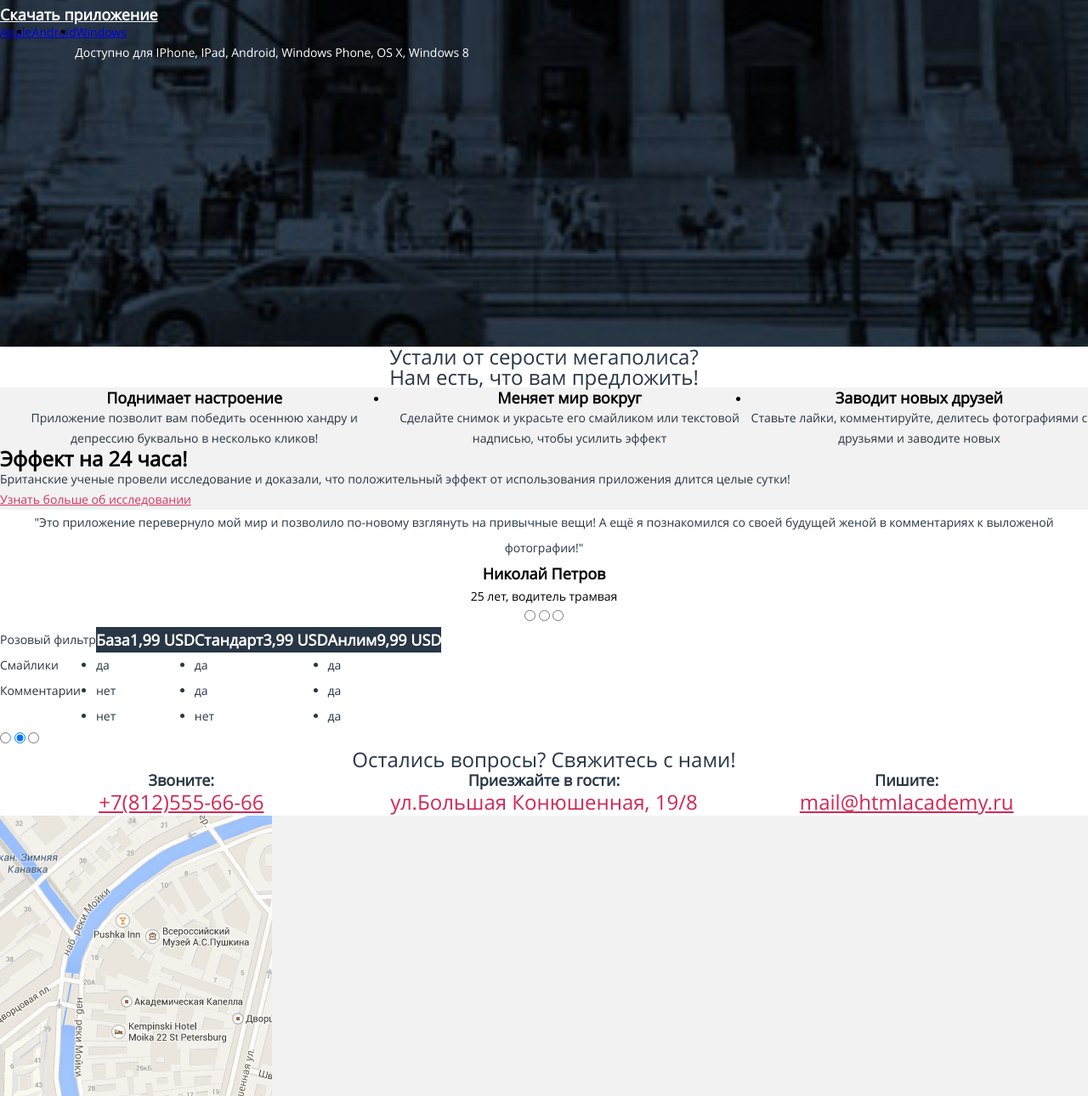
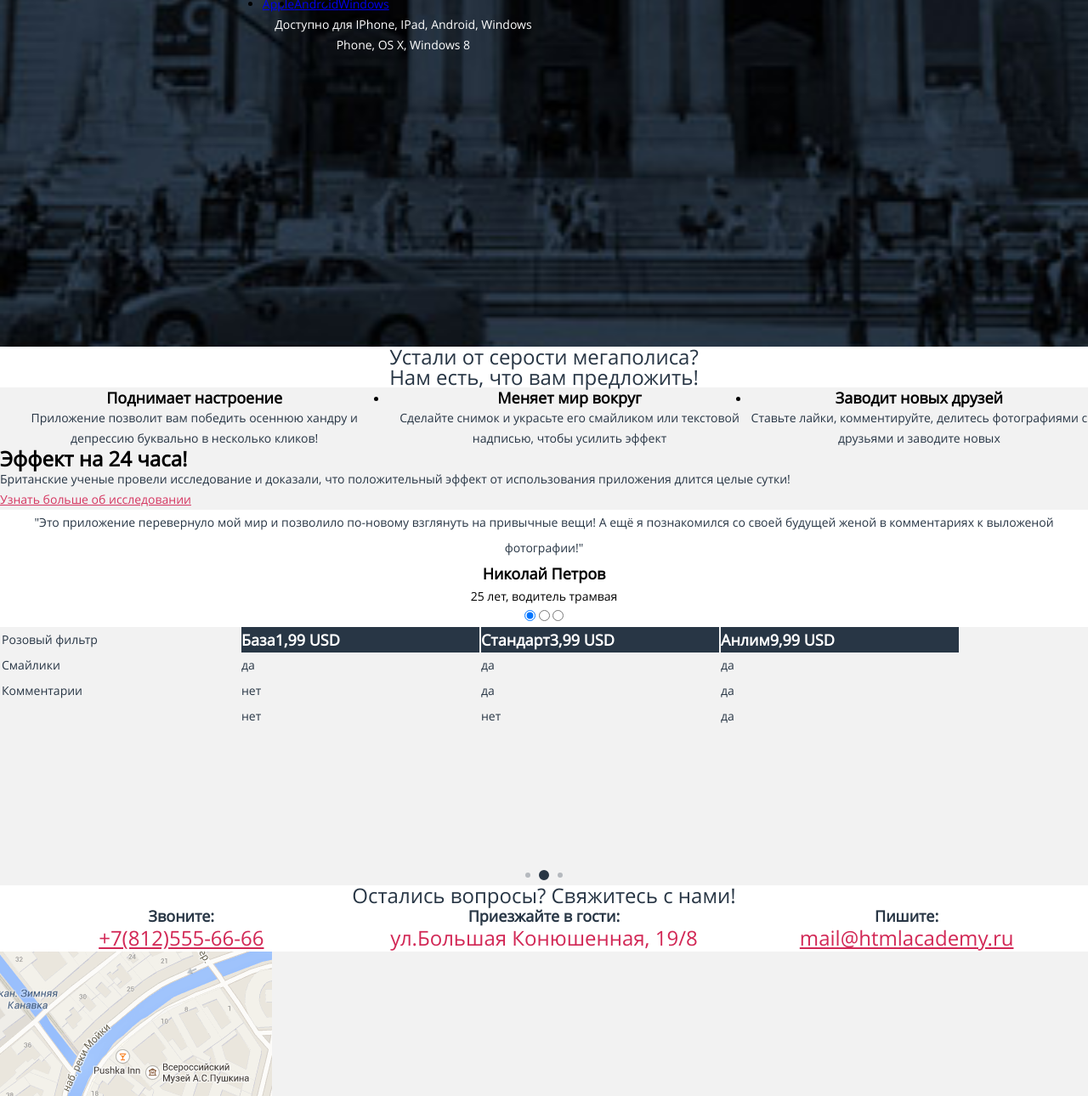
Before and after one commit to RomanovaNata/296973-pink, a website: page source/index.html in a window 1280 px wide. Shown: the part 445-1735 px from the top of the page at 85% size. Drawn offline with nearby package versions, Linux system fonts and the light colour scheme; files that its build step writes are made by us from their sources.

Commit message:
Исправлены замечани наставника - по main-nav, h1 перенесен в page-main из application, переделана таблица tariff, исправлены разметка галереи photo

```diff
--- a/source/index.html
+++ b/source/index.html
@@ -7,10 +7,9 @@
     <link href="css/style.css" rel="stylesheet">
   </head>
   <body>
-    <header class="page-header">
-      <div class="container">
+    <header class="page-header container">
         <div class="main-nav">
-          <div class="main-nav__block">
+          <div class="main-nav__block"><!--При открытом меню используется класс с млдификатором "main-nav__block--open" для того, чтобы background-color: #283645;-->
             <a class="main-nav__link"><img class="main-nav__logo main-nav__logo--image" src="#" alt="Логотип приложения pink"></a>
             <button class="main-nav__toggle" type="button">Открыть меню</button>
           </div>
@@ -23,17 +22,12 @@
             </ul>
           </nav>
         </div>
-      </div>
     </header>
-    <main class="page-main">
-      <div class="container">
+    <main class="page-main container">
       <section class="application">
         <div class="container">
-          <div class="application__wrapper">
-            <h1 class="application__header visually-hidden">Сайт приложения приложения pink</h1>
+          <div class="application__download">
             <p class="application__slogan">Взгляните на жизнь иначе!</p>
-          </div>
-          <div class="application__download">
             <h2 class="application__header visually-hidden">Виды приложения Pink</h2>
             <a class="application__reference" href="https://www.apple.com/ru/itunes">Скачать приложение</a>
             <ul class="application__list">
@@ -45,6 +39,7 @@
           </div>
         </div>
       </section>
+        <h1 class="page-main__header visually-hidden">Сайт приложения приложения pink</h1>
         <section class="advantages">
             <h2 class="advantages__header visually-hidden">Преимущества приложения Pink</h2>
             <div class="advantages__slogan">
@@ -109,9 +104,9 @@
         <section class="tariff slider">
             <h2 class="visually-hidden">Тарифы на приложение Pink</h2>
             <div class="tariff__list slider__list">
-              <div class="tariff__item">
+              <div class="tariff__item tariff__item--invisible">
                 <div class="tariff__header visually-hidden">Опции тарифов</div>
-                <ul>
+                <ul class="tariff__option">
                   <li class="tariff__caption">Розовый фильтр</li>
                   <li class="tariff__caption">Смайлики</li>
                   <li class="tariff__caption">Комментарии</li>
@@ -119,65 +114,51 @@
               </div>
               <div class="tariff__item">
                 <div class="tariff__header"><span class="tariff__name">База</span><span class="tariff__price">1,99 USD</span></div>
-                <ul>
-                  <li class="tariff__change tariff__change--yes">да</li>
-                  <li class="tariff__change tariff__change--no">нет</li>
-                  <li class="tariff__change tariff__change--no">нет</li>
+                <ul class="tariff__option">
+                  <li class="tariff__change">
+                    <div class="tariff__subtitle">Розовый фильтр</div><div class="tariff__change--yes">да</div>
+                  </li>
+                  <li class="tariff__change">
+                    <div class="tariff__subtitle">Смайлики</div><div class="tariff__change--no">нет</div>
+                  </li>
+                  <li class="tariff__change">
+                    <div class="tariff__subtitle">Комментарии</div><div class="tariff__change--no">нет</div>
+                  </li>
                 </ul>
               </div>
               <div class="tariff__item">
                 <div class="tariff__header"><span class="tariff__name">Стандарт</span><span class="tariff__price">3,99 USD</span></div>
-                <ul>
-                  <li class="tariff__change tariff__change--yes">да</li>
-                  <li class="tariff__change tariff__change--yes">да</li>
-                  <li class="tariff__change tariff__change--no">нет</li>
+                <ul class="tariff__option">
+                  <li class="tariff__change">
+                    <div class="tariff__subtitle">Розовый фильтр</div><div class="tariff__change--yes">да</div>
+                  </li>
+                  <li class="tariff__change">
+                    <div class="tariff__subtitle">Смайлики</div><div class="tariff__change--yes">да</div>
+                  </li>
+                  <li class="tariff__change">
+                    <div class="tariff__subtitle">Комментарии</div><div class="tariff__change--no">нет</div>
+                  </li>
                 </ul>
               </div>
               <div class="tariff__item">
                 <div class="tariff__header"><span class="tariff__name">Анлим</span><span class="tariff__price">9,99 USD</span></div>
-                <ul>
-                  <li class="tariff__change tariff__change--yes">да</li>
-                  <li class="tariff__change tariff__change--yes">да</li>
-                  <li class="tariff__change tariff__change--yes">да</li>
+                <ul class="tariff__option">
+                  <li class="tariff__change">
+                    <div class="tariff__subtitle">Розовый фильтр</div><div class="tariff__change--yes">да</div>
+                  </li>
+                  <li class="tariff__change">
+                    <div class="tariff__subtitle">Смайлики</div><div class="tariff__change--yes">да</div>
+                  </li>
+                  <li class="tariff__change">
+                    <div class="tariff__subtitle">Комментарии</div><div class="tariff__change--yes">да</div>
+                  </li>
                 </ul>
               </div>
-<!--           <div class="tariff__box slider__item">
-                <table>
-                  <tr><td class="tariff__header"></td></tr>
-                  <tr><td class="tariff__item"><span class="tariff__row">Розовый фильтр</span></td></tr>
-                  <tr><td class="tariff__item"><span class="tariff__row">Смайлики</span></td></tr>
-                  <tr><td class="tariff__item"><span class="tariff__row">Комментарии</span></td></tr>
-                </table>
-              </div>
-              <div class="tariff__box slider__item">
-                <table>
-                  <tr><td class="tariff__header tariff__header--hit" colspan="2"><span class="tariff__caption">База</span><span class="tariff__price">3,99 USD</span></td></tr>
-                  <tr><td class="tariff__item"><span class="tariff__name tariff__name--hidden">Розовый фильтр</span></td><td class="tariff__change tariff__change--yes">Да</td></tr>
-                  <tr><td class="tariff__item"><span class="tariff__name tariff__name--hidden">Смайлики</span></td><td class="tariff__change tariff__change--yes">Нет</td></tr>
-                  <tr><td class="tariff__item"><span class="tariff__name tariff__name--hidden">Комментарии</span></td><td class="tariff__change tariff__change--no">Нет</td></tr>
-                </table>
-              </div>
-              <div class="tariff__box slider__item">
-                <table>
-                  <tr><td class="tariff__header" colspan="2"><span class="tariff__caption">Стандарт</span><span class="tariff__price">3,99 USD</span></td></tr>
-                  <tr><td class="tariff__item"><span class="tariff__name tariff__name--hidden">Розовый фильтр</span></td><td class="tariff__change tariff__change--yes">Да</td></tr>
-                  <tr><td class="tariff__item"><span class="tariff__name tariff__name--hidden">Смайлики</span></td><td class="tariff__change tariff__change--yes">Да</td></tr>
-                  <tr><td class="tariff__item"><span class="tariff__name tariff__name--hidden">Комментарии</span></td><td class="tariff__change tariff__change--no">Нет</td></tr>
-                </table>
-              </div>
-              <div class="tariff__box slider__item">
-                <table>
-                  <tr><td class="tariff__header" colspan="2"><span class="tariff__caption">Анлим</span><span class="tariff__price">3,99 USD</span></td></tr>
-                  <tr><td class="tariff__item"><span class="tariff__name tariff__name--hidden">Розовый фильтр</span></td><td class="tariff__change tariff__change--yes">Да</td></tr>
-                  <tr><td class="tariff__item"><span class="tariff__name tariff__name--hidden">Смайлики</span></td><td class="tariff__change tariff__change--yes">Да</td></tr>
-                  <tr><td class="tariff__item"><span class="tariff__name tariff__name--hidden">Комментарии</span></td><td class="tariff__change tariff__change--no">Да</td></tr>
-                </table>
-              </div> -->
             </div>
             <div class="tariff__controls">
-              <input type="radio" name="toggle">
-              <input type="radio" name="toggle" checked>
-              <input type="radio" name="toggle">
+              <div class="tariff__toggle"></div>
+              <div class="tariff__toggle tariff__toggle--active"></div>
+              <div class="tariff__toggle"></div>
             </div>
         </section>
         <section class="contacts">
@@ -212,7 +193,6 @@
               <img src="img/bg-map-mobile@1x.png" alt="Карта проезда">
             </div>
         </section>
-      </div>
     </main>
     <footer class="page-footer">
       <div class="container">
@@ -232,5 +212,18 @@
         </div>
       </div>
     </footer>
+    <script>
+            let active = 0;
+      const width = 280;
+      const tariff__list = document.querySelector('.tariff__list');
+      const tariff__controls = document.querySelectorAll('.tariff__controls');
+
+      for (let i=0; i<tariff__controls.length; i++) {
+        tariff__controls[i].onclick = function() {
+          active = i;
+          tariff__list.style.left = -(active * (width)) + 'px';
+        }
+      }
+    </script>
   </body>
 </html>
--- a/source/less/index/tariff.less
+++ b/source/less/index/tariff.less
@@ -4,6 +4,43 @@
 
 .tariff__list {
   display: flex;
+  width: 840px;
+  height: 280px;
+  background-color: @main-color;
+  overflow: hidden;
+  position: relative;
+  left: 0;
+  transition: 0.5s left;
+
+  @media (min-width: @tablet-width) {
+    & {
+      width: 100%;
+    }
+  }
+}
+
+.tariff__item {
+  color: #283645;
+  font-size: 14px;
+  line-height: 30px;
+  font-weight: normal;
+  width: 280px;
+  height: 100%;
+  margin: 0 0 0 2px;
+
+  &--invisible {
+    display: none;
+
+    @media (min-width: @tablet-width) {
+      & {
+        display: block;
+      }
+    }
+  }
+
+  &:last-child {
+    margin-right: 10px;
+  }
 }
 
 .tariff__header {
@@ -14,9 +51,41 @@
   font-weight: bold;
 }
 
-.tariff__item {
-  color: #283645;
-  font-size: 14px;
-  line-height: 30px;
-  font-weight: normal;
+.tariff__option {
+  list-style: none;
 }
+
+.tariff__change {
+  display: flex;
+  justify-content: space-between;
+}
+
+.tariff__subtitle {
+  @media (min-width: @tablet-width) {
+    & {
+      display: none;
+    }
+  }
+}
+
+.tariff__controls {
+  text-align: center;
+  font-size: 0;
+  background-color: @main-color;
+}
+
+.tariff__toggle {
+  display: inline-block;
+  vertical-align: middle;
+  width: 5px;
+  height: 5px;
+  border-radius: 50%;
+  border: 3px solid #b5b9be;
+  margin: 5px;
+  cursor: pointer;
+
+  &--active {
+    border: 6px solid #283645;
+    cursor: default;
+  }
+}
--- a/source/less/layout/application.less
+++ b/source/less/layout/application.less
@@ -1,46 +1,4 @@
-.application__download {
-  background: #1d2631;
-
-  @media (min-width: @tablet-width) {
-    & {
-      background: none;
-      display: flex;
-      flex-direction: column;
-      width: 50%;
-      min-height: 350px;
-      margin-top: -350px;
-      margin-right: 340px;
-    }
-  }
-
-  @media (min-width: @desktop-width) {
-    & {
-      min-height: 400px;
-      margin-top: -400px;
-    }
-  }
-}
-
-.application__reference {
-  color: #ffffff;
-  font-size: 18px;
-  line-height: 18px;
-  font-weight: bold;
-}
-
-.application__list {
-  display: flex;
-}
-
-.application__description {
-  color: #ffffff;
-  font-size: 14px;
-  line-height: 24px;
-  font-weight: lighter;
-  text-align: center;
-}
-
-.application__wrapper {
+.application {
   background: url("../img/bg-back-mobile@1x.jpg") no-repeat 50% 50% #283645;
   background-size: cover;
   min-height: 271px;
@@ -63,11 +21,27 @@
   }
 }
 
-.application__header {
-  color: #ffffff;
-  font-size: 24px;
-  font-weight: lighter;
-  margin-top: 225px;
+.application__download {
+  background: #1d2631;
+  margin-top: 400px;
+  min-height: 272px;
+
+  @media (min-width: @tablet-width) {
+    & {
+      background: none;
+      display: flex;
+      flex-direction: column;
+      width: 50%;
+      min-height: 350px;
+      margin-top: 320px;
+    }
+  }
+
+  @media (min-width: @desktop-width) {
+    & {
+      min-height: 400px;
+    }
+  }
 }
 
 .application__slogan {
@@ -75,11 +49,40 @@
   font-size: 24px;
   font-weight: lighter;
   display: none;
-  margin-top: 225px;
+  text-align: center;
 
   @media (min-width: @tablet-width) {
     & {
       display: block;
+      font-size: 40px;
+      line-height: 40px;
+    }
+  }
+
+  @media (min-width: @desktop-width) {
+    & {
+      font-size: 50px;
+      line-height: 50px;
     }
   }
 }
+
+
+.application__reference {
+  color: #ffffff;
+  font-size: 18px;
+  line-height: 18px;
+  font-weight: bold;
+}
+
+.application__list {
+  display: flex;
+}
+
+.application__description {
+  color: #ffffff;
+  font-size: 14px;
+  line-height: 24px;
+  font-weight: lighter;
+  text-align: center;
+}
--- a/source/less/layout/main-nav.less
+++ b/source/less/layout/main-nav.less
@@ -3,7 +3,7 @@
   margin: 0 auto;
   display: flex;
   flex-wrap: wrap;
-  flex-direction: column-reverse;
+  flex-direction: column;
   justify-content: space-between;
   position: relative;
   background-color: rgba(0, 0, 0, 0.5);
@@ -24,6 +24,10 @@
   min-height: 68px;
   width: 100%;
   margin: 0 auto;
+
+  &--open {
+    background-color: #283645;
+  }
 
   @media (min-width: @tablet-width) {
     & {
```
Also changed, not shown: source/form.html (+4 -10 lines), source/js/tariff.js (added, +11 -0 lines), source/less/layout/page-main.less (+28 -0 lines), source/less/photo/photo-download.less (+7 -8 lines), source/less/photo/photo.less (+71 -28 lines), source/photo.html (+4 -10 lines).
